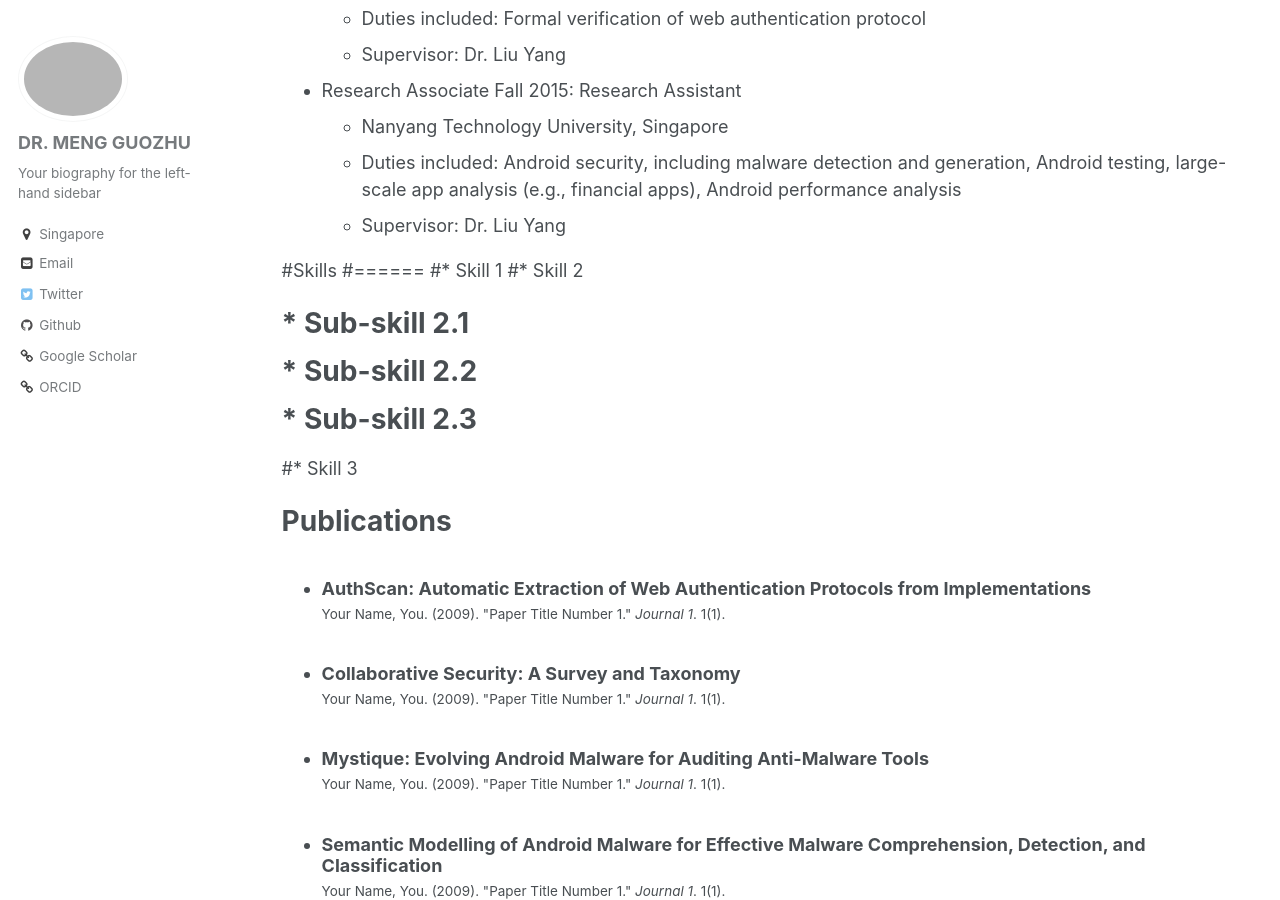
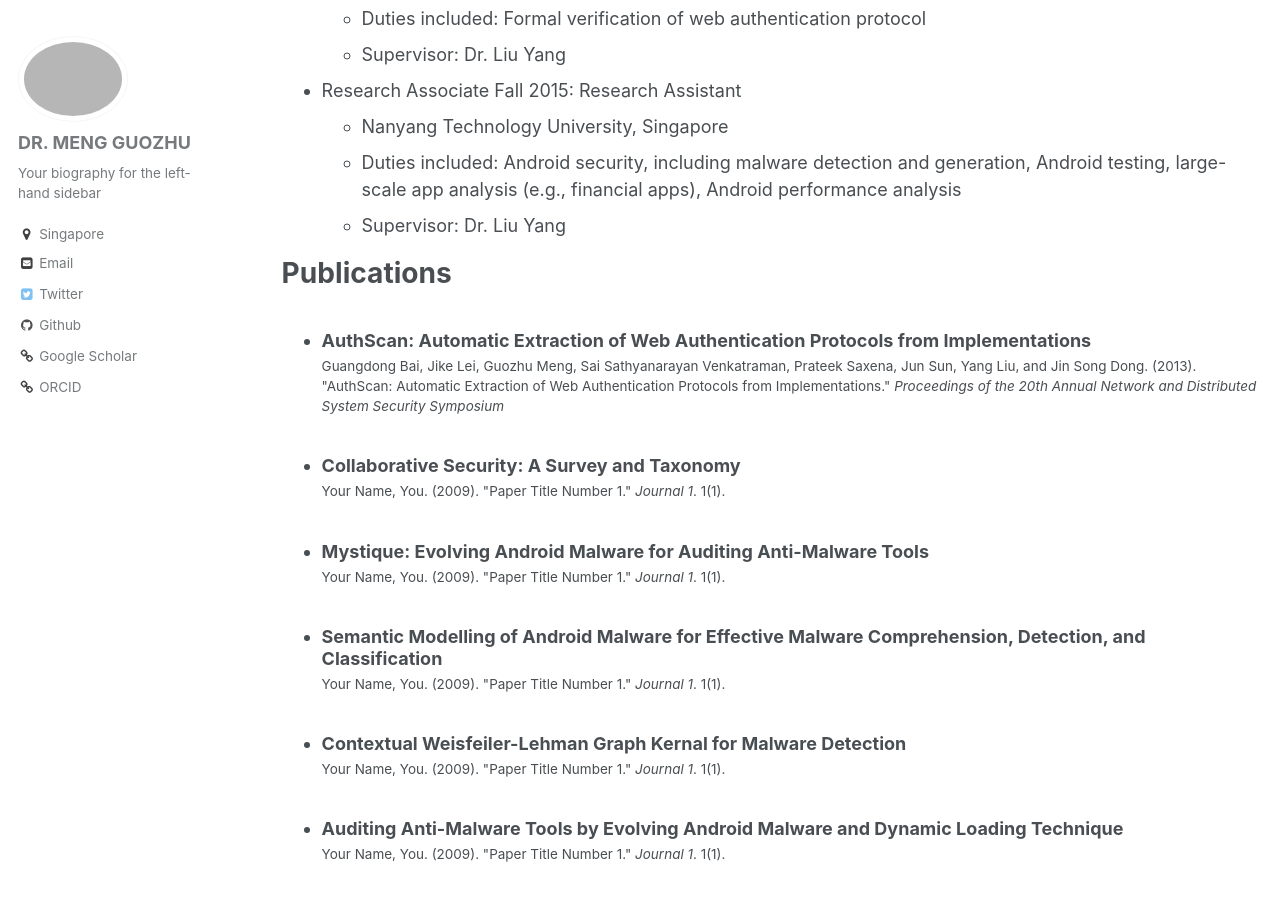
Before and after one commit to impillar/impillar.github.io, a Jekyll site: the page built from _pages/cv.md, in a window 1280 px wide and 900 px high, scrolled down 448 px. Built offline with Jekyll 4.4.1, drawn with Linux system fonts in a browser that asks for light colours.

Commit message:
change citation

```diff
--- a/_pages/cv.md
+++ b/_pages/cv.md
@@ -27,15 +27,6 @@ Work experience
   * Duties included: Android security, including malware detection and generation, Android testing, large-scale app analysis (e.g., financial apps), Android performance analysis
   * Supervisor: Dr. Liu Yang
 
-#Skills
-#======
-#* Skill 1
-#* Skill 2
-#  * Sub-skill 2.1
-#  * Sub-skill 2.2
-#  * Sub-skill 2.3
-#* Skill 3
-
 Publications
 ======
   <ul>{% for post in site.publications %}
--- a/_publications/2013-02-01-NDSS-Protocol-Verification.md
+++ b/_publications/2013-02-01-NDSS-Protocol-Verification.md
@@ -6,10 +6,13 @@ excerpt: 'It is a work of protocol verifcation to detect vulnerabilities in web
 date: 2013-02-01
 venue: 'Proceedings of the 20th Annual Network and Distributed System Security Symposium'
 paperurl: 'http://impillar.github.io/files/ndss2015authscan.pdf'
-citation: 'Your Name, You. (2009). &quot;Paper Title Number 1.&quot; <i>Journal 1</i>. 1(1).'
+citation: 'Guangdong Bai, Jike Lei, Guozhu Meng, Sai Sathyanarayan Venkatraman, Prateek Saxena, Jun Sun, Yang Liu, and Jin Song Dong. (2013). &quot;AuthScan: Automatic Extraction of Web Authentication Protocols from Implementations.&quot; <i>Proceedings of the 20th Annual Network and Distributed System Security Symposium</i>'
 ---
+<!--
 This paper is about the number 1. The number 2 is left for future work.
 
 [Download paper here](http://academicpages.github.io/files/paper1.pdf)
 
-Recommended citation: Your Name, You. (2009). "Paper Title Number 1." <i>Journal 1</i>. 1(1).
+#Recommended citation: Your Name, You. (2009). "Paper Title Number 1." <i>Journal 1</i>. 1(1).
+
+-->
```
